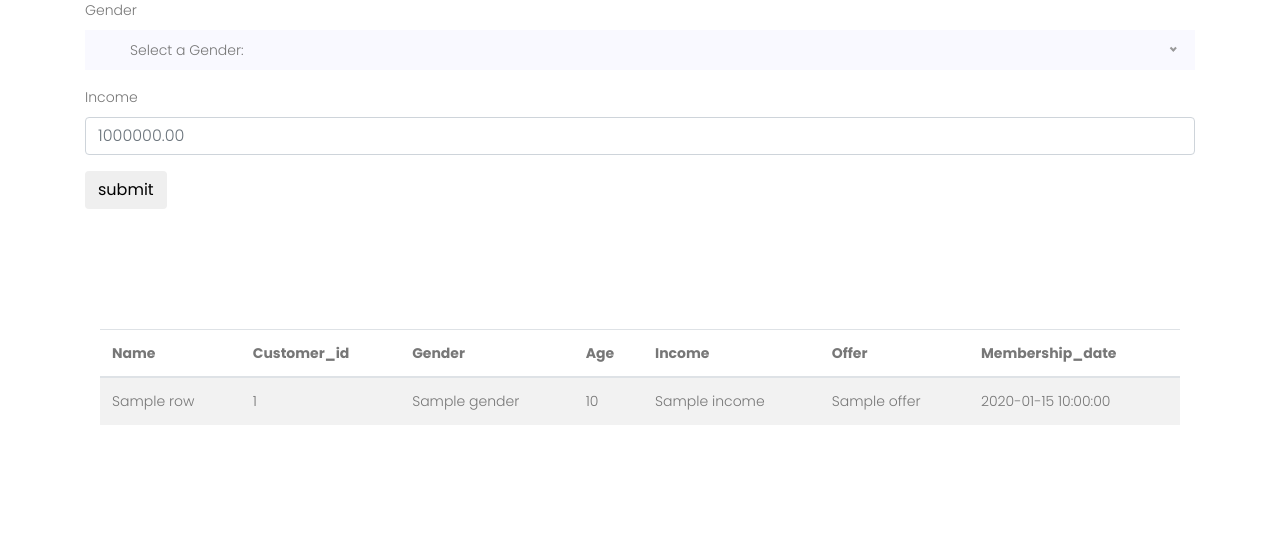
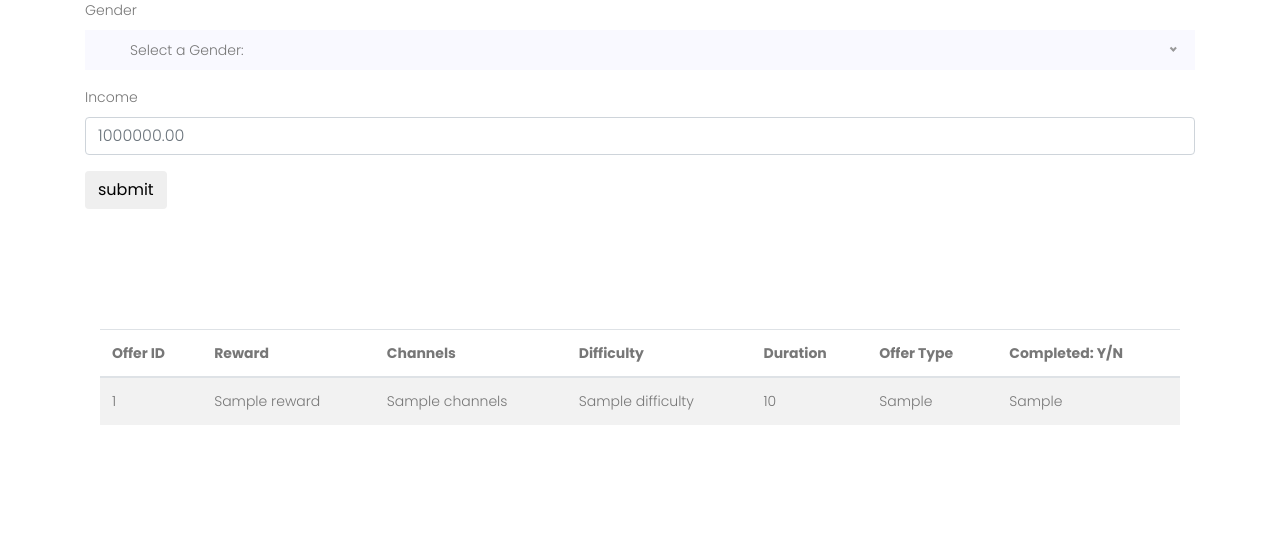
Before and after one commit to kehull/demo-day, a Flask app: template templates/model.html in a window 1280 px wide. Shown: the part 721-1278 px from the top of the page. Run offline with Flask 2, Linux system fonts and the light colour scheme; the template is opened without the code that fills it: most values are stand-ins (such as "Sample title", 1, 10 or a date in 2020); parts of the project's set-up code (start-up, migrations or seed data) failed here and were passed over; some libraries are stand-ins or nearby versions.

Commit message:
heroku updates

```diff
--- a/app.py
+++ b/app.py
@@ -36,20 +36,23 @@ def about():
 @app.route("/model", methods=["GET", "POST"])
 def send():
 
+
+
     #postgres form setup and table vars
     if request.method == "POST":
         #get info from forms
         gender = request.form["gender"]
         income=request.form["income"]
 
+
 # Opening JSON file
-f = open('Resources\models_kelly\encoding_keys\offers_encoded.json')
+        f = open('Resources\models_kelly\encoding_keys\offers_encoded.json')
 
 # returns JSON object as a dictionary
-data = json.load(f)
-def decode(dictionary):
-    dictionary['offer_id'] = dictionary['offer_id'].map({8:'Offer 7: The Americano',
-                             2:'Offer 2: The Cold Brew',
+        data = json.load(f)
+        def decode(dictionary):
+            dictionary['offer_id'] = dictionary['offer_id'].map({8:'Offer 7: The Americano',
+                            2:'Offer 2: The Cold Brew',
                             1:'Offer 8: The Espresso',
                             3:'Offer 6: The Pourover',
                             0:'Offer 9: The Macchiato',
@@ -59,40 +62,43 @@ def decode(dictionary):
                             7:'Offer 10: The Cappuccino',
                             6:'Offer 1: The Doppio'},
                              na_action=None)
-    dictionary['gender'] = dictionary['gender'].map({0:'M',
+            dictionary['gender'] = dictionary['gender'].map({0:'M',
                                                     1: 'O',
                                                     2: 'F'})
-    dictionary['channels'] = dictionary['channels'].map({1: "email, mobile, social",
+            dictionary['channels'] = dictionary['channels'].map({1: "email, mobile, social",
                                                          3: "web, email, mobile",
                                                          0: "web, email, mobile, social",
                                                          2: "web, email"})
-    dictionary['offer_type'] = dictionary['offer_type'].map({1: "informational",
+            dictionary['offer_type'] = dictionary['offer_type'].map({1: "informational",
                                                             2: "bogo",
                                                             0: "discount"})
-    dictionary['offer_completed_y_n'] = dictionary['offer_completed_y_n'].map({0:"Yes",
+            dictionary['offer_completed_y_n'] = dictionary['offer_completed_y_n'].map({0:"Yes",
                                                                         1: "No"})
-    global decoded_predictions
-    decoded_predictions = decoded_predictions.append(dictionary)
-    final_df = decoded_predictions.sort_values('offer_completed_y_n', ascending = False).drop(['gender', 'income'], axis=1)
-    return final_df.to_html(header="true", table_di = table)
+            decoded_predictions = pd.DataFrame(columns = ["offer_id", "gender", "income", "reward", "channels", "difficulty", "duration", "offer_type"])
+            decoded_predictions = decoded_predictions.append(dictionary)
+            global final_df
+            final_df = decoded_predictions.sort_values('offer_completed_y_n', ascending = False).drop(['gender', 'income'], axis=1)
+            return final_df
 
-g = gender
-i = int(income)
+        g = gender
+        i = int(income)
 
-def predictions():
-    for dictionary in data:
-        dictionary.update(gender = g, income = i,)
-        complete_df = pd.DataFrame(dictionary, index=[0])[["offer_id", "gender", "income", "reward", "channels", "difficulty", "duration", "offer_type"]]
-        complete_score = int(complete_knn.predict(complete_df))
-        dictionary['offer_completed_y_n'] = complete_score
-        new_dict = pd.DataFrame(dictionary, index=[0])
-        decode(new_dict)
+        def predictions():
+            complete_knn= joblib.load('Resources/models_kelly/complete_offer.pkl')
+            for dictionary in data:
+                dictionary.update(gender = g, income = i,)
+                complete_df = pd.DataFrame(dictionary, index=[0])[["offer_id", "gender", "income", "reward", "channels", "difficulty", "duration", "offer_type"]]
+                complete_score = int(complete_knn.predict(complete_df))
+                dictionary['offer_completed_y_n'] = complete_score
+                new_dict = pd.DataFrame(dictionary, index=[0])
+                decode(new_dict)
 
-predictions()
-f.close()
+        predictions()
+        f.close()
 
 
-    # return render_template("model.html",table_data=table_data)
+
+    return render_template("model.html",final_df=final_df)
 
 @app.route('/interviews/benfierce')
 def ben():
--- a/templates/model.html
+++ b/templates/model.html
@@ -140,25 +140,25 @@
 				  <table id="customer-table" class="table table-striped">
 					<thead>
 					  <tr>
-						<th class="table-head">Name</th>
-						<th class="table-head">Customer_id</th>
-						<th class="table-head">Gender</th>
-						<th class="table-head">Age</th>
-						<th class="table-head">Income</th>
-						<th class="table-head">Offer</th>
-						<th class="table-head">Membership_date</th>
+						<th class="table-head">Offer ID</th>
+						<th class="table-head">Reward</th>
+						<th class="table-head">Channels</th>
+						<th class="table-head">Difficulty</th>
+						<th class="table-head">Duration</th>
+						<th class="table-head">Offer Type</th>
+						<th class="table-head">Completed: Y/N</th>
 					  </tr>
 					</thead>
 					<tbody>
-						{% for row in table_data %}
+						{% for row in final_df %}
 						<tr>
-						  <td>{{ row['name'] }}</td>
-						  <td>{{ row['customer_id'] }}</td>
-						  <td>{{ row['gender'] }}</td>
-						  <td>{{ row['age'] }}</td>
-						  <td>{{ row['income'] }}</td>
-						  <td>{{ row['offer'] }}</td>
-						  <td>{{ row['membership_date'] }}</td>
+						  <td>{{ row['offer_id'] }}</td>
+						  <td>{{ row['reward'] }}</td>
+						  <td>{{ row['channels'] }}</td>
+						  <td>{{ row['difficulty'] }}</td>
+						  <td>{{ row['duration'] }}</td>
+						  <td>{{ row['offer_type'] }}</td>
+						  <td>{{ row['offer_completed_y_n'] }}</td>
 						</tr>
 					{% endfor %}
 					</tbody>
```
Also changed, not shown: requirements.txt (+17 -12 lines).
